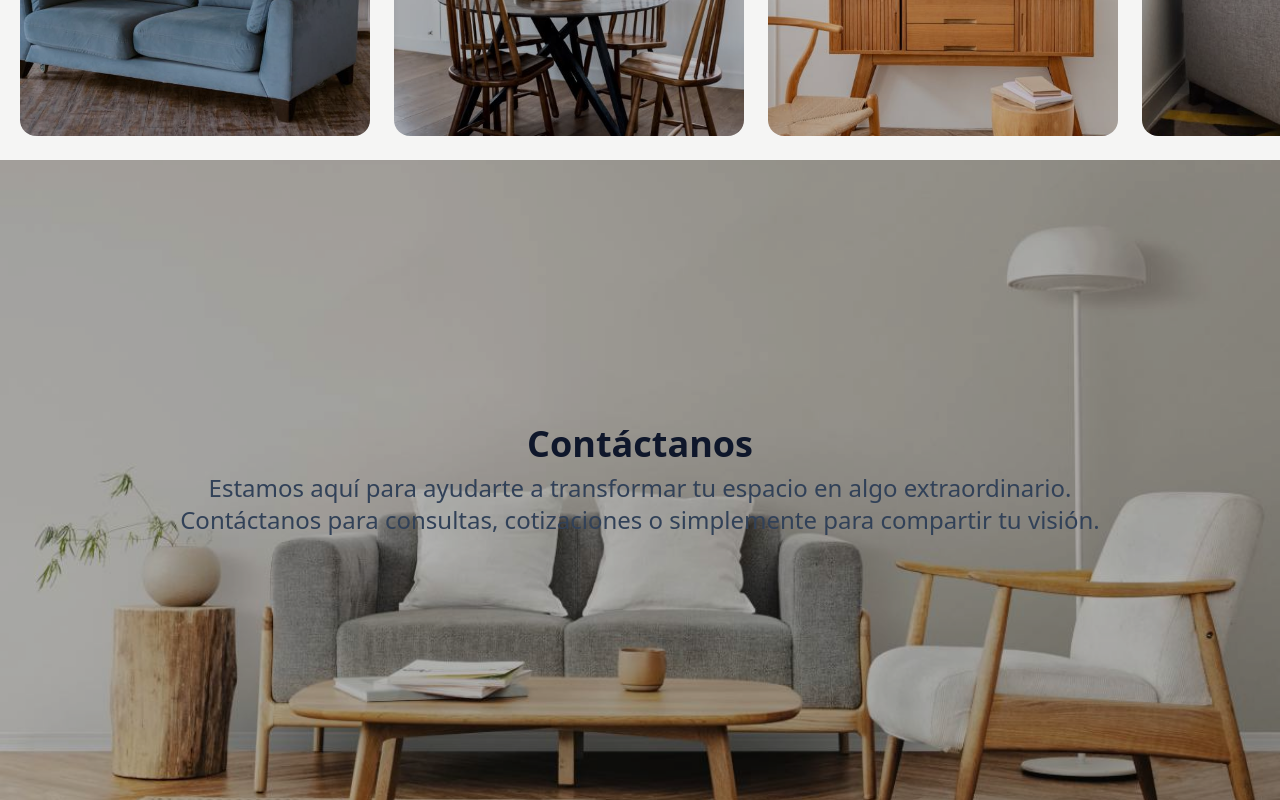
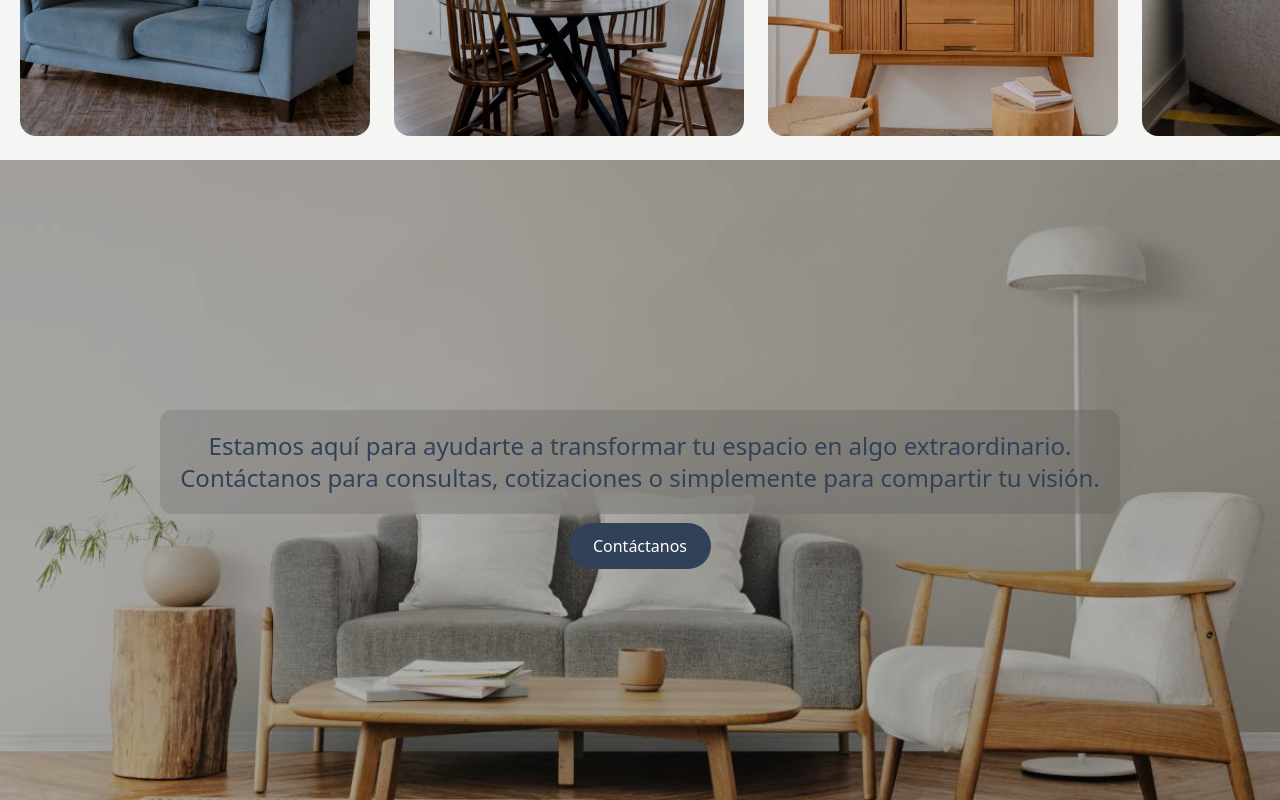
Before and after one commit to agiraldocesde/galeria-cucuta, a website: page index.html in a window 1280 px wide. Shown: the part 2172-2972 px from the top of the page. Drawn offline with nearby package versions, Linux system fonts and the light colour scheme.

Commit message:
ajustes contactanos

```diff
--- a/index.html
+++ b/index.html
@@ -319,15 +319,17 @@
     </section>
     <section class="h-[400px] md:h-[640px] overflow-hidden relative">
         <img src="./img/living-room.jpg" class="absolute w-full h-full object-cover brightness-70" alt="">
-        <div class="text-center py-10 relative z-10 flex flex-col items-center justify-center h-full">
-            <h2 class="text-2xl md:text-4xl font-bold text-slate-900">
-                Contáctanos
-            </h2>
-            <p class="text-lg md:text-2xl mt-2 px-10 md:p-0 text-slate-700">
+        <div class="text-center py-10 relative z-10 flex flex-col items-center justify-center h-full gap-5">
+            <p class="text-lg md:text-2xl mt-2 px-10 md:p-5 -sm text-slate-700 backdrop-blur-2xl bg-black/10 rounded-xl">
                 Estamos aquí para ayudarte a transformar tu espacio en algo extraordinario.
                 <br>
                 Contáctanos para consultas, cotizaciones o simplemente para compartir tu visión.
             </p>
+            <button>
+                <a href="#" class="mt-6 px-6 py-3 bg-slate-700 text-white rounded-full text-sm md:text-base font-medium hover:bg-stone-800 transition">
+                    Contáctanos
+                </a>
+            </button>
         </div>
     </section>
     <script src="./JS/script.js">
```
Also changed, not shown: css/output.css.
